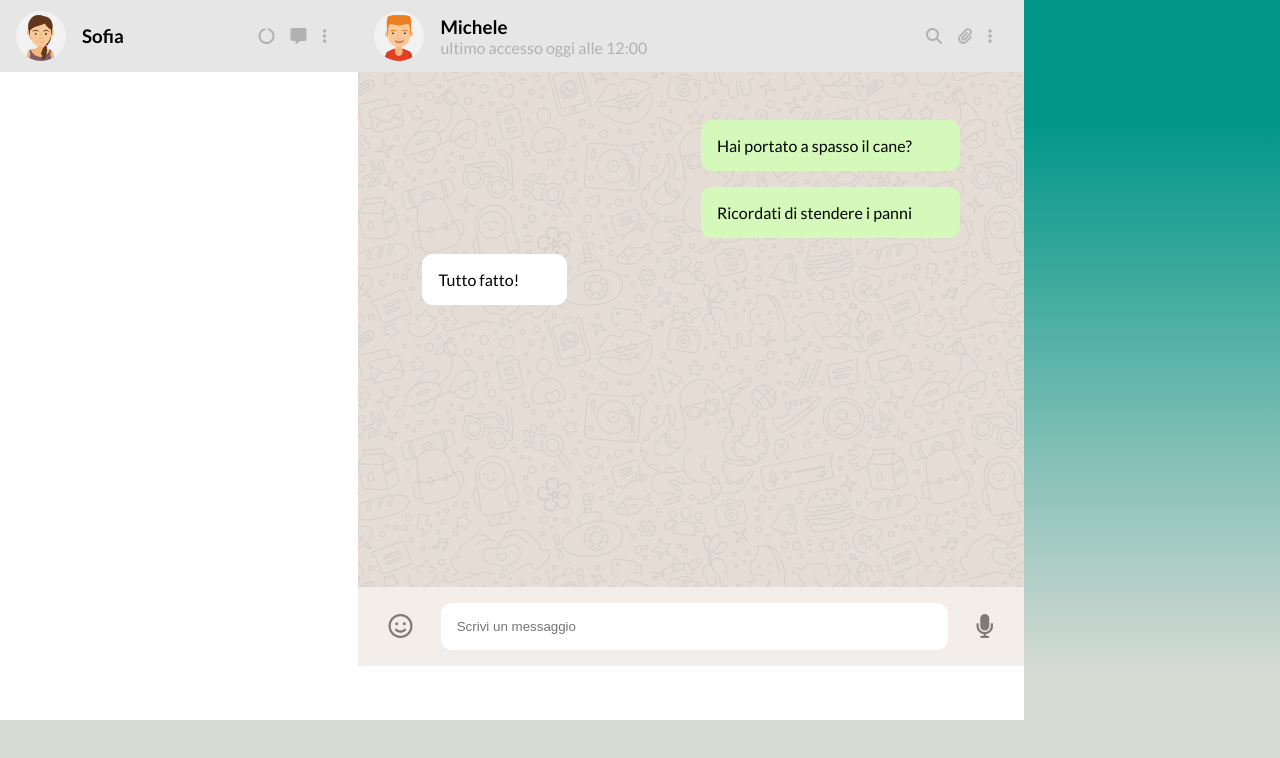
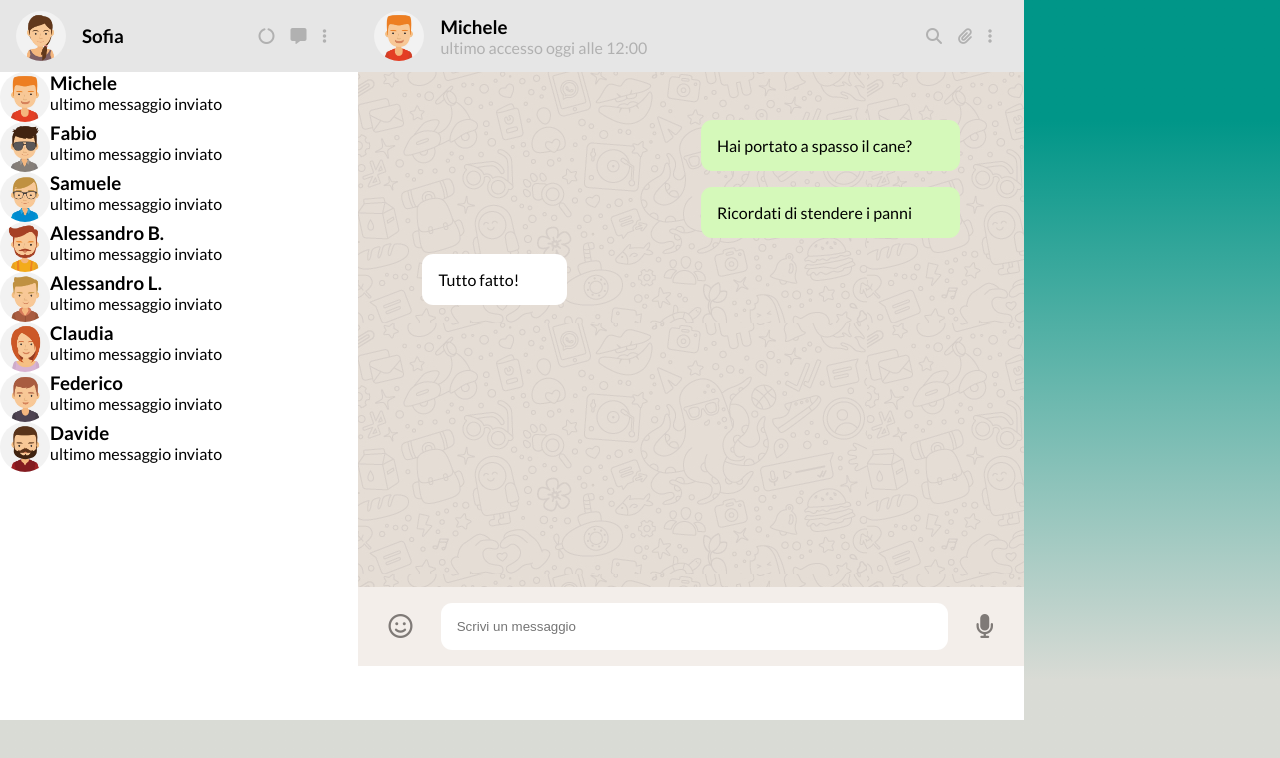
Before and after one commit to ValerioL96/vue-boolzapp, a plain HTML site: page index.html in a window 1280 px wide. Drawn offline with nearby package versions, Linux system fonts and the light colour scheme.

Commit message:
Added in HTML v-for loop for contact list

```diff
--- a/CSS/style.css
+++ b/CSS/style.css
@@ -60,6 +60,10 @@ article.toolbar{
 article.toolbar>i{
     color: hsl(0deg 0% 69.41%);
     margin-right: 1rem;
+}
+
+div.contacts>ul{
+    list-style-type: none;
 }
 
 
--- a/JS/script.js
+++ b/JS/script.js
@@ -31,7 +31,7 @@
             },
             {
                 name: 'Fabio',
-                avatar: './img/avatar_2',
+                avatar: 'img/avatar_2.jpg',
                 visible: true,
                 messages: [
                     {
@@ -53,7 +53,7 @@
             },
             {
                 name: 'Samuele',
-                avatar: './img/avatar_3',
+                avatar: 'img/avatar_3.jpg',
                 visible: true,
                 messages: [
                     {
@@ -75,7 +75,7 @@
             },
             {
                 name: 'Alessandro B.',
-                avatar: './img/avatar_4',
+                avatar: 'img/avatar_4.jpg',
                 visible: true,
                 messages: [
                     {
@@ -92,7 +92,7 @@
             },
             {
                 name: 'Alessandro L.',
-                avatar: './img/avatar_5',
+                avatar: 'img/avatar_5.jpg',
                 visible: true,
                 messages: [
                     {
@@ -109,7 +109,7 @@
             },
             {
                 name: 'Claudia',
-                avatar: './img/avatar_6',
+                avatar: 'img/avatar_6.jpg',
                 visible: true,
                 messages: [
                     {
@@ -131,7 +131,7 @@
             },
             {
                 name: 'Federico',
-                avatar: './img/avatar_7',
+                avatar: 'img/avatar_7.jpg',
                 visible: true,
                 messages: [
                     {
@@ -148,7 +148,7 @@
             },
             {
                 name: 'Davide',
-                avatar: './img/avatar_8',
+                avatar: 'img/avatar_8.jpg',
                 visible: true,
                 messages: [
                     {
--- a/index.html
+++ b/index.html
@@ -37,6 +37,28 @@
                         <i class="fa-solid fa-ellipsis-vertical"></i>
                     </article>
 
+                </div>
+                <div class="notifications">
+
+                </div>
+                <div class="search-contacts">
+
+                </div>
+                <div class="contacts">
+                    <ul>
+                        <li v-for="item in contacts" :key="index" class="flex">
+                            <img class="picture-contact" :src="item.avatar" alt="item.name">
+                            <div class="text">
+
+                                <h3>
+                                    {{item.name}}
+                                </h3>
+                                <p>ultimo messaggio inviato</p>
+
+                            </div>
+
+                        </li>
+                    </ul>
                 </div>
 
             </section>
```
